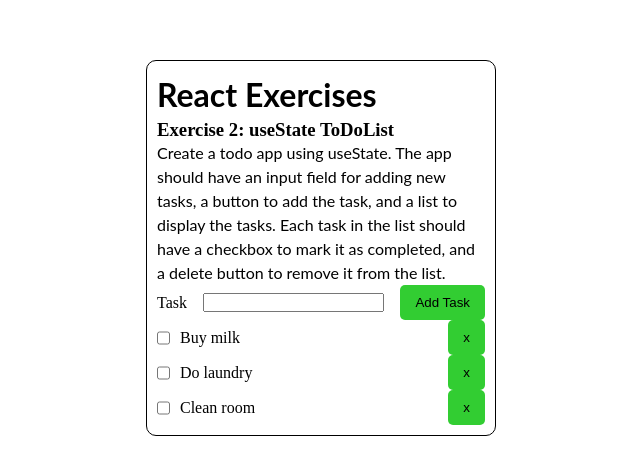
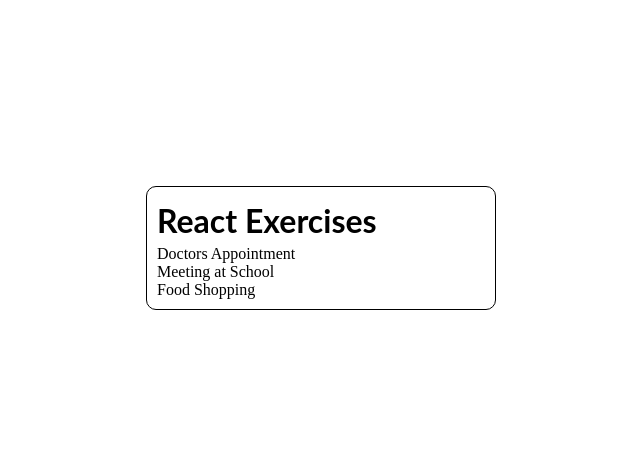
Before and after one commit to dan046/react-ts-practice-exercises, a React (Create React App) app: page / in a window 1280 px wide. Shown: the part 152-626 px from the top of the page, without its empty margins (319-959 px from the left). Built offline with nearby package versions, Linux system fonts and the light colour scheme.

Commit message:
1 file modified, 1 added

```diff
--- a/App.tsx
+++ b/App.tsx
@@ -8,6 +8,7 @@ import Exercise5 from './components/Exercise5';
 import Exercise6 from './components/Exercise6';
 import FilterGender from './components/Exercise7';
 import Exercise8 from './components/Exercise8';
+import Tasks from './components/TaskTracker';
 import ToDo from './components/ToDoList/ToDoList';
 import Toggle from './components/Toggle';
 import './style.css';
@@ -49,7 +50,8 @@ export default function App() {
           <Exercise8 />
         </div> */}
         <div className="todo__container">
-          <ToDo />
+          {/* <ToDo /> */}
+          <Tasks />
         </div>
       </section>
     </Card>
--- /dev/null
+++ b/components/TaskTracker.tsx
@@ -0,0 +1,33 @@
+import { useState } from 'react';
+import React = require('react');
+
+export default function Tasks() {
+  const [tasks, setTasks] = useState([
+    {
+      id: 1,
+      text: 'Doctors Appointment',
+      day: 'Feb 5th at 2:30pm',
+      reminder: true,
+    },
+    {
+      id: 2,
+      text: 'Meeting at School',
+      day: 'Feb 6th at 1:30pm',
+      reminder: true,
+    },
+    {
+      id: 3,
+      text: 'Food Shopping',
+      day: 'Feb 5th at 2:30pm',
+      reminder: false,
+    },
+  ]);
+
+  return (
+    <div>
+      {tasks.map((items, index) => (
+        <div key={index}>{items.text}</div>
+      ))}
+    </div>
+  );
+}
```
